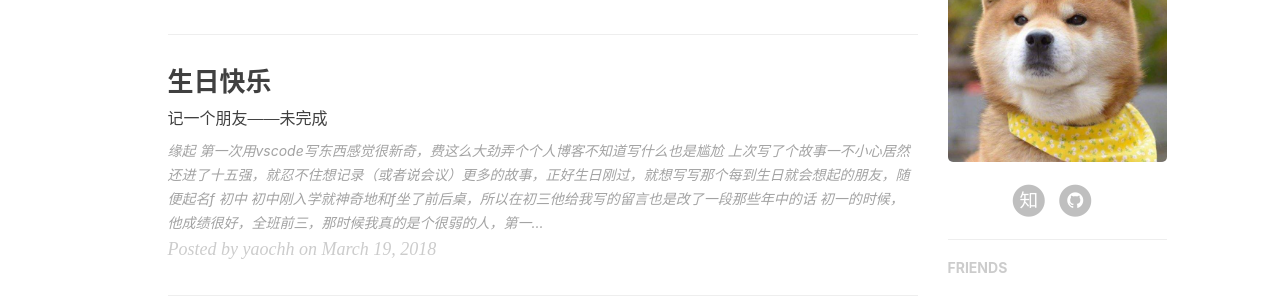
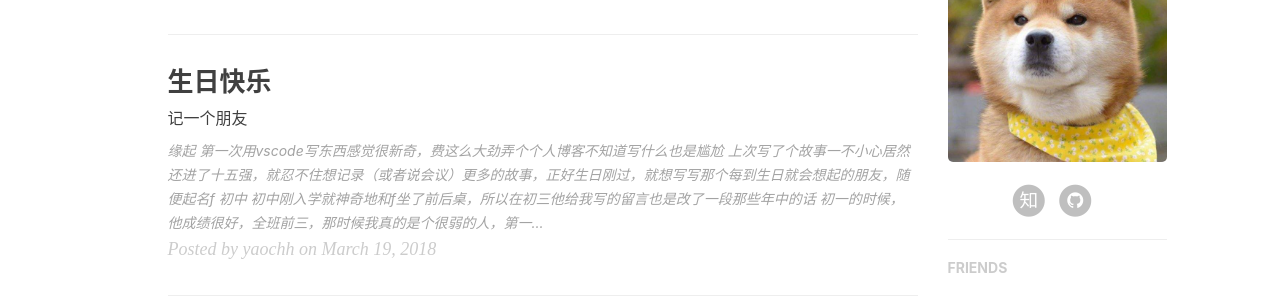
Before and after one commit to yaochh/yaochh.github.io, a Jekyll site: the page built from index.html, in a window 1280 px wide. Shown: the part 621-921 px from the top of the page. Built offline with Jekyll 4.4.1, drawn with Linux system fonts in a browser that asks for light colours; nearby versions of some CDN libraries; the list of posts is cut into pages by our own code; comment, search, counter and statistics services are not loaded.

Commit message:
修改标题

```diff
--- a/_posts/2018-3-19-TestTemplate.markdown
+++ b/_posts/2018-3-19-TestTemplate.markdown
@@ -1,7 +1,7 @@
 ---
 layout:       post
 title:        "生日快乐"
-subtitle:     "记一个朋友——未完成"
+subtitle:     "记一个朋友"
 date:         2018-03-19 12:00:00
 author:       "yaochh"
 header-img:   "img/in-post/post-eleme-pwa/eleme-at-io.jpg"
```
